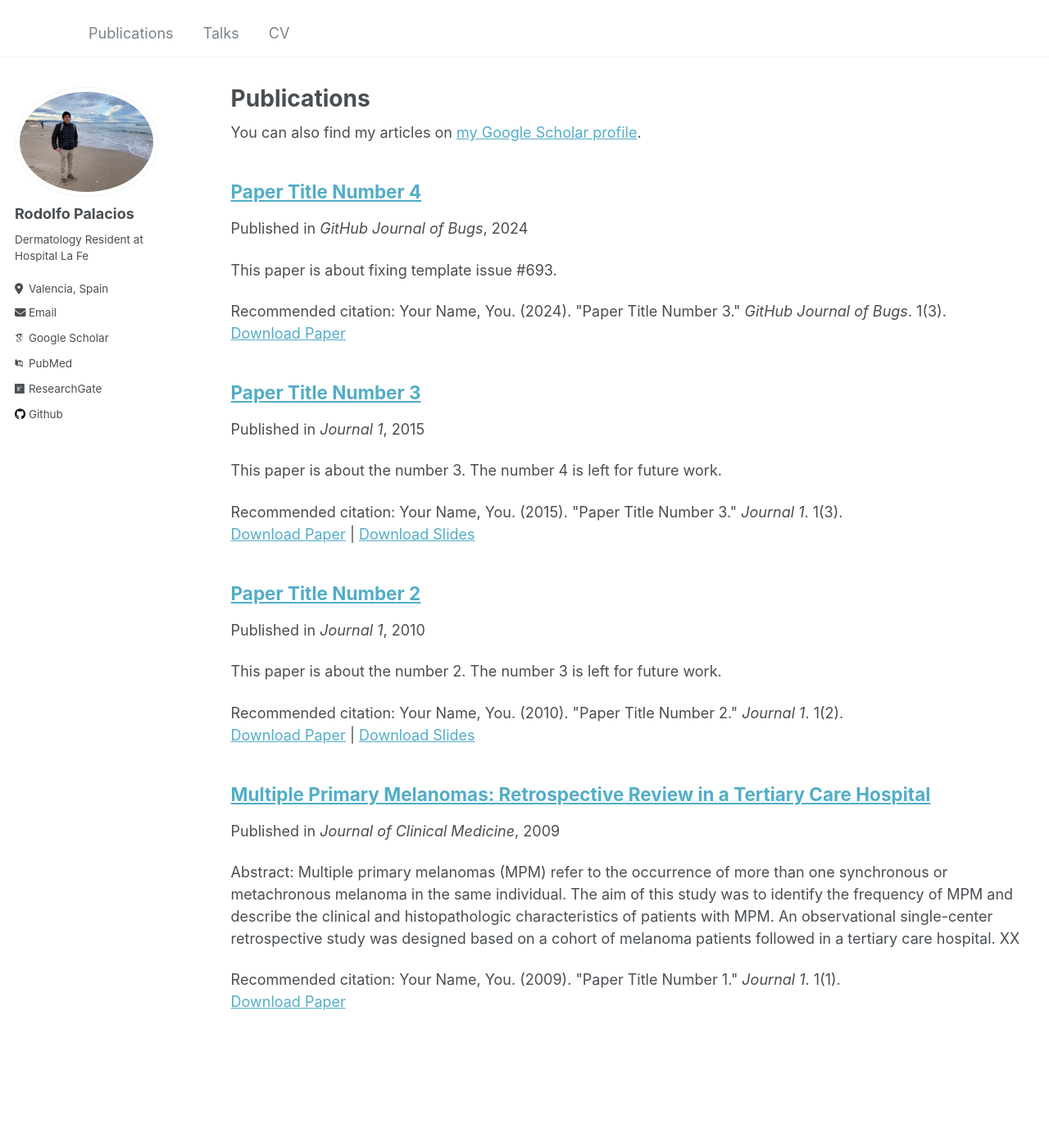
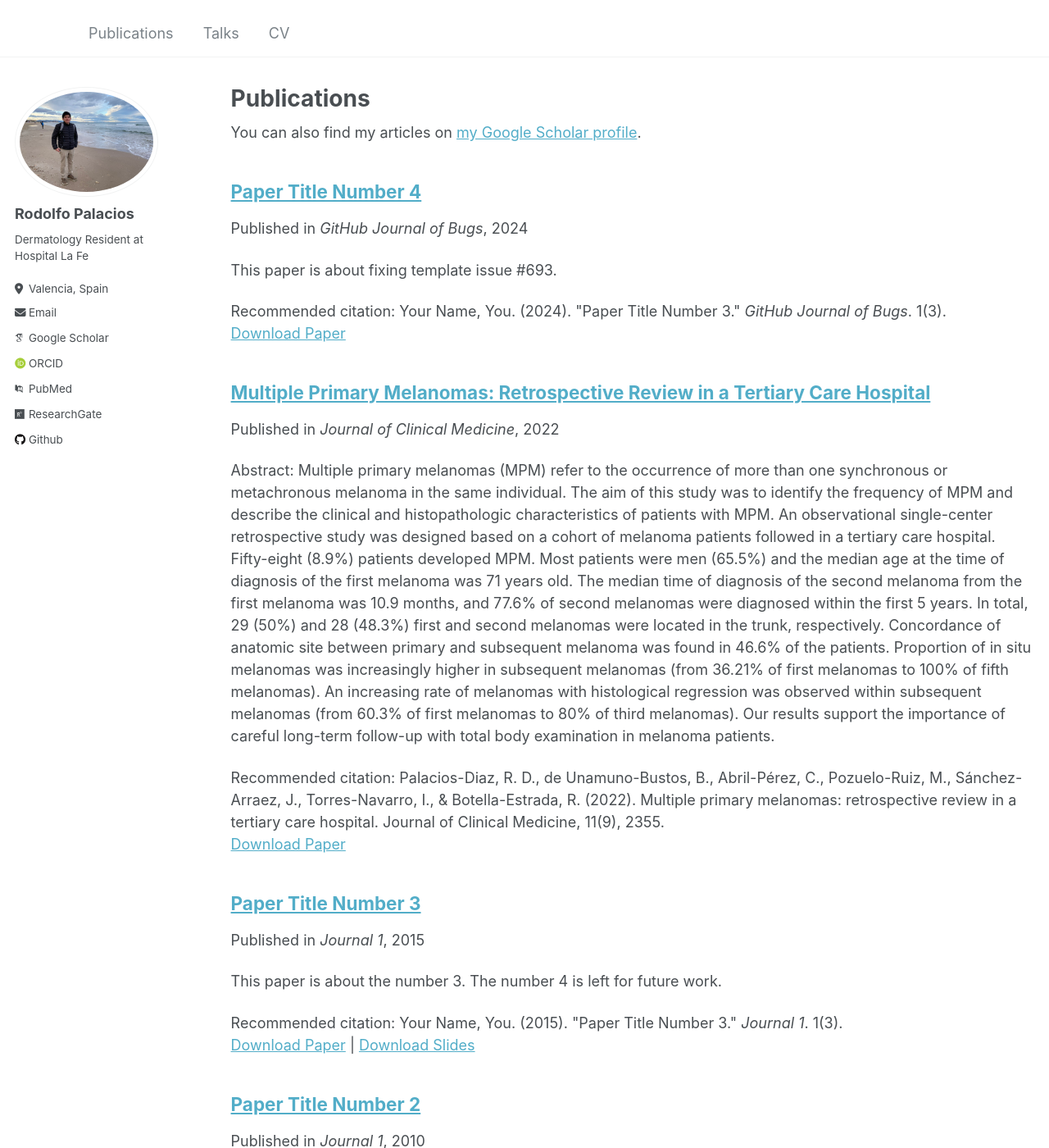
Before and after one commit to rodolfopalaciosd/rodolfopalaciosd.github.io, a Jekyll site: the page built from _pages/publications.md, in a window 1280 px wide and 1400 px high. Shown: the whole window at 82% size. Built offline with Jekyll 4.4.1, drawn with Linux system fonts in a browser that asks for light colours; some web fonts are replaced.

Commit message:
updated publication1

```diff
--- a/_config.yml
+++ b/_config.yml
@@ -34,7 +34,7 @@ author:
   arxiv            : # URL - Update with the correct link to your profile
   googlescholar    : "https://scholar.google.com/scholar?hl=es&as_sdt=0%2C5&q=rodolfo+palacios+diaz&btnG="
   impactstory      : # URL
-  orcid            : #
+  orcid            : "https://orcid.org/0000-0002-8353-7481"
   semantic         : # URL
   pubmed           : "https://pubmed.ncbi.nlm.nih.gov/?term=Palacios-Diaz%20RD&cauthor_id=36256475"
   researchgate     : "https://www.researchgate.net/scientific-contributions/Rodolfo-David-Palacios-Diaz-2202937371"
--- a/_publications/2009-10-01-paper-title-number-1.md
+++ /dev/null
@@ -1,12 +0,0 @@
----
-title: "Multiple Primary Melanomas: Retrospective Review in a Tertiary Care Hospital"
-collection: publications
-permalink: /publication/2009-10-01-paper-title-number-1
-#excerpt: 'This paper is about the number 1. The number 2 is left for future work.'
-date: 2009-10-01
-venue: 'Journal of Clinical Medicine'
-paperurl: 'http://academicpages.github.io/files/paper1.pdf'
-citation: 'Your Name, You. (2009). &quot;Paper Title Number 1.&quot; <i>Journal 1</i>. 1(1).'
----
-
-Abstract: Multiple primary melanomas (MPM) refer to the occurrence of more than one synchronous or metachronous melanoma in the same individual. The aim of this study was to identify the frequency of MPM and describe the clinical and histopathologic characteristics of patients with MPM. An observational single-center retrospective study was designed based on a cohort of melanoma patients followed in a tertiary care hospital. XX
--- /dev/null
+++ b/_publications/2022-04-19-Multiple-Primary-Melanomas.md
@@ -0,0 +1,12 @@
+---
+title: "Multiple Primary Melanomas: Retrospective Review in a Tertiary Care Hospital"
+collection: publications
+permalink: /publication/2022-04-19-Multiple-Primary-Melanomas
+#excerpt: 'This paper is about the number 1. The number 2 is left for future work.'
+date: 2022-04-19
+venue: 'Journal of Clinical Medicine'
+paperurl: 'http://rodolfopalaciosd.github.io/files/Multiple_Primary_Melanomas.pdf'
+citation: 'Palacios-Diaz, R. D., de Unamuno-Bustos, B., Abril-Pérez, C., Pozuelo-Ruiz, M., Sánchez-Arraez, J., Torres-Navarro, I., & Botella-Estrada, R. (2022). Multiple primary melanomas: retrospective review in a tertiary care hospital. Journal of Clinical Medicine, 11(9), 2355.'
+---
+
+Abstract: Multiple primary melanomas (MPM) refer to the occurrence of more than one synchronous or metachronous melanoma in the same individual. The aim of this study was to identify the frequency of MPM and describe the clinical and histopathologic characteristics of patients with MPM. An observational single-center retrospective study was designed based on a cohort of melanoma patients followed in a tertiary care hospital. Fifty-eight (8.9%) patients developed MPM. Most patients were men (65.5%) and the median age at the time of diagnosis of the first melanoma was 71 years old. The median time of diagnosis of the second melanoma from the first melanoma was 10.9 months, and 77.6% of second melanomas were diagnosed within the first 5 years. In total, 29 (50%) and 28 (48.3%) first and second melanomas were located in the trunk, respectively. Concordance of anatomic site between primary and subsequent melanoma was found in 46.6% of the patients. Proportion of in situ melanomas was increasingly higher in subsequent melanomas (from 36.21% of first melanomas to 100% of fifth melanomas). An increasing rate of melanomas with histological regression was observed within subsequent melanomas (from 60.3% of first melanomas to 80% of third melanomas). Our results support the importance of careful long-term follow-up with total body examination in melanoma patients.
```
Also changed, not shown: 2 other files.
